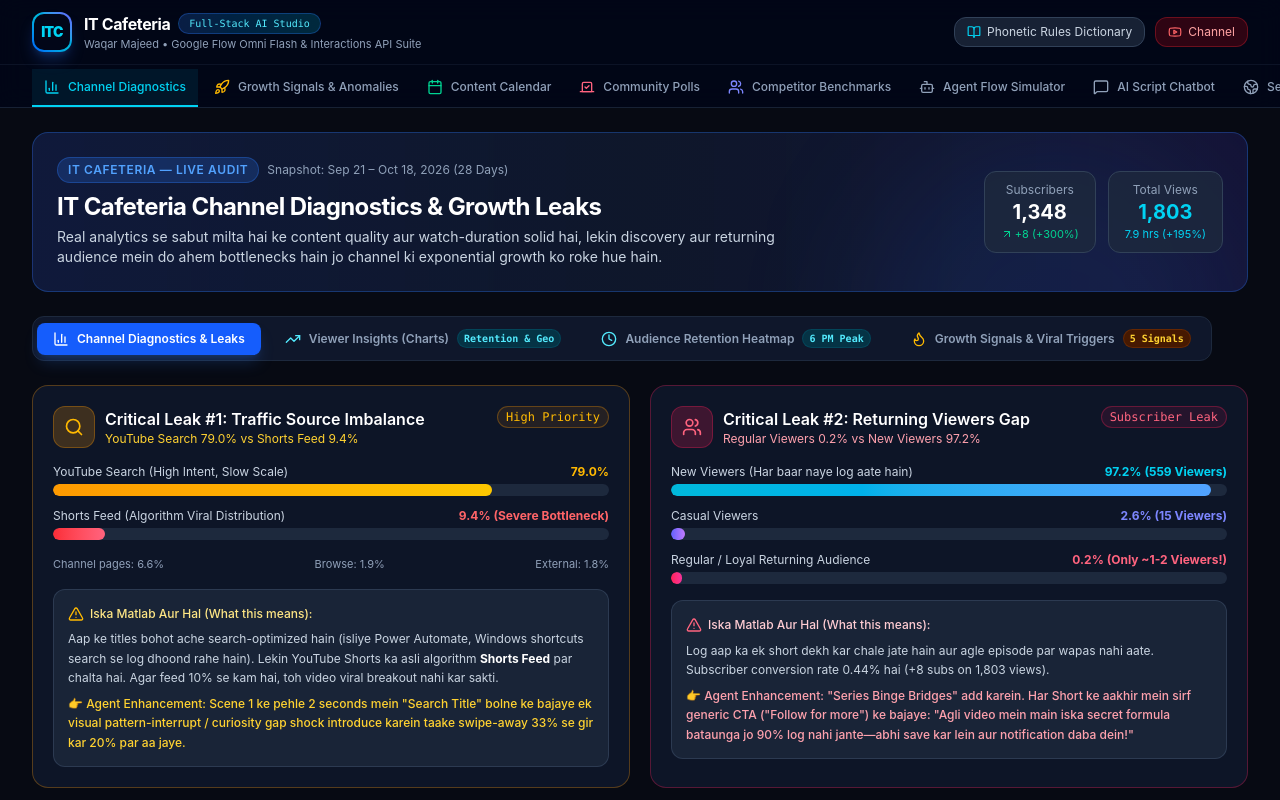
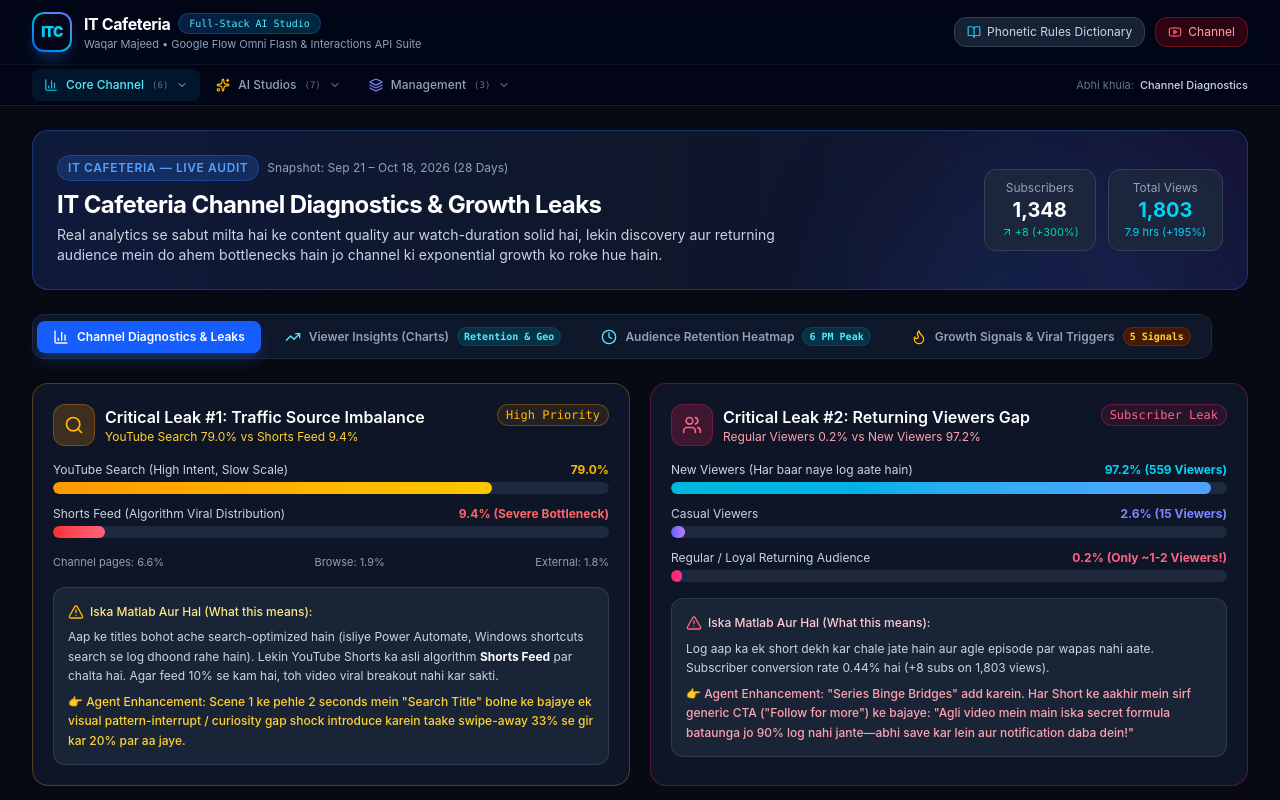
Before and after one commit to waqarmajeedinfo/ITCafeteria-studio, a React (Vite) app: page / in a window 1280 px wide. Shown: the top 800 px of the page. Built offline with nearby package versions, Linux system fonts and the light colour scheme.

Commit message:
Add files via upload

```diff
--- a/src/App.tsx
+++ b/src/App.tsx
@@ -3,7 +3,7 @@
  * SPDX-License-Identifier: Apache-2.0
  */
 
-import React, { useState } from 'react';
+import React, { useState, useRef, useEffect } from 'react';
 import {
   BarChart3,
   Bot,
@@ -24,7 +24,10 @@ import {
   X,
   Calendar as CalendarIcon,
   Users,
-  Vote
+  Vote,
+  ChevronDown,
+  Menu,
+  Check
 } from 'lucide-react';
 
 import { ChannelAnalytics } from './components/ChannelAnalytics';
@@ -43,6 +46,7 @@ import { GrowthSignals } from './components/GrowthSignals';
 import { ContentCalendar } from './components/ContentCalendar';
 import { CompetitorBenchmarking } from './components/CompetitorBenchmarking';
 import { CommunityPollWidget } from './components/CommunityPollWidget';
+import { StudioAssistant } from './components/StudioAssistant';
 import { PHONETIC_DICTIONARY } from './data/channelData';
 
 type TabType =
@@ -63,9 +67,34 @@ type TabType =
   | 'roadmap'
   | 'masterlist';
 
+export type { TabType };
+
 export default function App() {
   const [activeTab, setActiveTab] = useState<TabType>('analytics');
   const [showDictionary, setShowDictionary] = useState(false);
+  const [openMenu, setOpenMenu] = useState<'core' | 'ai' | 'management' | null>(null);
+  const [mobileMenuOpen, setMobileMenuOpen] = useState(false);
+  const navRef = useRef<HTMLDivElement>(null);
+
+  useEffect(() => {
+    const handleClickOutside = (e: MouseEvent) => {
+      if (navRef.current && !navRef.current.contains(e.target as Node)) {
+        setOpenMenu(null);
+      }
+    };
+    const handleEscape = (e: KeyboardEvent) => {
+      if (e.key === 'Escape') {
+        setOpenMenu(null);
+        setMobileMenuOpen(false);
+      }
+    };
+    document.addEventListener('mousedown', handleClickOutside);
+    document.addEventListener('keydown', handleEscape);
+    return () => {
+      document.removeEventListener('mousedown', handleClickOutside);
+      document.removeEventListener('keydown', handleEscape);
+    };
+  }, []);
 
   const tabs: { id: TabType; label: string; icon: React.ReactNode; group: 'core' | 'ai' | 'management' }[] = [
     // Core Channel Tabs
@@ -90,6 +119,21 @@ export default function App() {
     { id: 'roadmap', label: 'Upscaling (v3.42+)', icon: <Rocket className="w-4 h-4" />, group: 'management' },
     { id: 'masterlist', label: 'Master List', icon: <ListTodo className="w-4 h-4" />, group: 'management' },
   ];
+
+  const groups: { id: 'core' | 'ai' | 'management'; label: string; icon: React.ReactNode }[] = [
+    { id: 'core', label: 'Core Channel', icon: <BarChart3 className="w-3.5 h-3.5 text-cyan-400" /> },
+    { id: 'ai', label: 'AI Studios', icon: <Sparkles className="w-3.5 h-3.5 text-amber-400" /> },
+    { id: 'management', label: 'Management', icon: <Layers className="w-3.5 h-3.5 text-indigo-400" /> },
+  ];
+
+  const activeGroup = tabs.find((t) => t.id === activeTab)?.group;
+  const activeTabMeta = tabs.find((t) => t.id === activeTab);
+
+  const selectTab = (id: TabType) => {
+    setActiveTab(id);
+    setOpenMenu(null);
+    setMobileMenuOpen(false);
+  };
 
   return (
     <div className="min-h-screen bg-[#070a13] text-slate-100 flex flex-col font-sans selection:bg-blue-600 selection:text-white">
@@ -137,26 +181,110 @@ export default function App() {
           </div>
         </div>
 
-        {/* Multi-Section Tab Navigation */}
-        <div className="max-w-7xl mx-auto px-4 sm:px-6 lg:px-8 flex overflow-x-auto no-scrollbar gap-1 pt-1 border-t border-slate-800/40 text-xs">
-          {tabs.map((tab) => {
+        {/* Multi-Section Menu Navigation (Website Style) */}
+        <nav className="relative border-t border-slate-800/40 bg-slate-950/60" ref={navRef}>
+          <div className="max-w-7xl mx-auto px-4 sm:px-6 lg:px-8">
+            {/* Desktop Menu Bar */}
+            <div className="hidden md:flex items-center gap-1 py-1 text-xs">
+              {groups.map((group) => {
+                const isGroupActive = activeGroup === group.id;
+                const isOpen = openMenu === group.id;
+                const groupTabs = tabs.filter((t) => t.group === group.id);
+                return (
+                  <div key={group.id} className="relative">
+                    <button
+                      onClick={() => setOpenMenu(isOpen ? null : group.id)}
+                      className={`px-3 py-2 rounded-lg font-medium flex items-center gap-2 transition-colors cursor-pointer ${
+                        isOpen || isGroupActive
+                          ? 'text-cyan-300 bg-cyan-500/10'
+                          : 'text-slate-400 hover:text-slate-200 hover:bg-slate-800/60'
+                      }`}
+                    >
+                      {group.icon}
+                      <span>{group.label}</span>
+                      <span className="text-[9px] font-mono text-slate-500">({groupTabs.length})</span>
+                      <ChevronDown className={`w-3 h-3 transition-transform ${isOpen ? 'rotate-180' : ''}`} />
+                    </button>
+
+                    {isOpen && (
+                      <div className="absolute left-0 top-full mt-1 w-64 bg-slate-900 border border-slate-700/80 rounded-xl shadow-2xl shadow-black/60 py-1.5 z-50">
+                        {groupTabs.map((tab) => {
                           const isActive = activeTab === tab.id;
                           return (
                             <button
                               key={tab.id}
-                onClick={() => setActiveTab(tab.id)}
-                className={`px-3 py-2.5 font-medium border-b-2 flex items-center gap-2 transition-all whitespace-nowrap ${
+                              onClick={() => selectTab(tab.id)}
+                              className={`w-full px-3 py-2 flex items-center gap-2.5 text-left transition-colors cursor-pointer ${
                                 isActive
-                    ? 'border-cyan-400 text-cyan-400 bg-cyan-500/10'
-                    : 'border-transparent text-slate-400 hover:text-slate-200 hover:border-slate-700'
+                                  ? 'bg-cyan-500/10 text-cyan-300'
+                                  : 'text-slate-300 hover:bg-slate-800 hover:text-white'
                               }`}
                             >
-                {tab.icon}
-                <span>{tab.label}</span>
+                              <span className="shrink-0">{tab.icon}</span>
+                              <span className="flex-1">{tab.label}</span>
+                              {isActive && <Check className="w-3.5 h-3.5 text-cyan-400 shrink-0" />}
                             </button>
                           );
                         })}
                       </div>
+                    )}
+                  </div>
+                );
+              })}
+
+              <div className="ml-auto flex items-center gap-1.5 text-[11px] text-slate-500">
+                <span className="hidden lg:inline">Abhi khula:</span>
+                <span className="text-slate-300 font-medium">{activeTabMeta?.label}</span>
+              </div>
+            </div>
+
+            {/* Mobile Menu Bar */}
+            <div className="md:hidden flex items-center justify-between py-2 text-xs">
+              <button
+                onClick={() => setMobileMenuOpen(!mobileMenuOpen)}
+                className="flex items-center gap-2 px-3 py-1.5 rounded-lg bg-slate-800/80 border border-slate-700 text-slate-200 cursor-pointer"
+              >
+                <Menu className="w-4 h-4 text-cyan-400" />
+                <span>Menu</span>
+                <ChevronDown className={`w-3 h-3 transition-transform ${mobileMenuOpen ? 'rotate-180' : ''}`} />
+              </button>
+              <span className="text-slate-400 truncate max-w-[55%]">{activeTabMeta?.label}</span>
+            </div>
+
+            {/* Mobile Expanded Panel */}
+            {mobileMenuOpen && (
+              <div className="md:hidden border-t border-slate-800/60 py-2 space-y-3">
+                {groups.map((group) => (
+                  <div key={group.id}>
+                    <div className="px-2 py-1 text-[10px] font-bold uppercase tracking-wider text-slate-500 flex items-center gap-1.5">
+                      {group.icon}
+                      {group.label}
+                    </div>
+                    <div className="grid grid-cols-2 gap-1">
+                      {tabs.filter((t) => t.group === group.id).map((tab) => {
+                        const isActive = activeTab === tab.id;
+                        return (
+                          <button
+                            key={tab.id}
+                            onClick={() => selectTab(tab.id)}
+                            className={`px-2.5 py-2 rounded-lg flex items-center gap-2 text-left text-[11px] transition-colors cursor-pointer ${
+                              isActive
+                                ? 'bg-cyan-500/15 text-cyan-300 border border-cyan-500/30'
+                                : 'text-slate-300 bg-slate-800/50 hover:bg-slate-800'
+                            }`}
+                          >
+                            <span className="shrink-0">{tab.icon}</span>
+                            <span className="truncate">{tab.label}</span>
+                          </button>
+                        );
+                      })}
+                    </div>
+                  </div>
+                ))}
+              </div>
+            )}
+          </div>
+        </nav>
       </header>
 
       {/* Main Container */}
@@ -225,6 +353,13 @@ export default function App() {
         </div>
       )}
 
+      {/* Floating AI Assistant (Chrome Gemini Style) */}
+      <StudioAssistant
+        currentTab={activeTab}
+        currentTabLabel={activeTabMeta?.label || ''}
+        onNavigate={(tab) => setActiveTab(tab)}
+      />
+
       {/* Footer */}
       <footer className="border-t border-slate-800/80 bg-slate-950/60 py-4 text-center text-xs text-slate-400">
         <p>IT Cafeteria Full-Stack Studio • Built for Waqar Majeed • Lahore, Pakistan • Roman Urdu Protocol</p>
```
Lines whose indentation alone changed are shown as unchanged.
